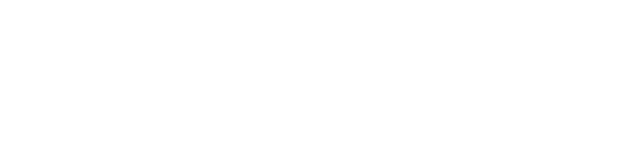
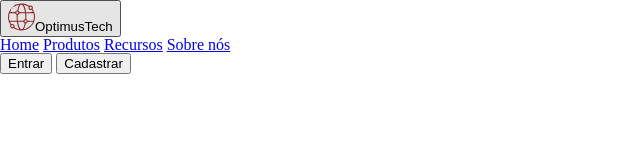
Before and after one commit to MF-Sergio/Pagina-sobre-nos-empresa, a plain HTML site: page index.html in a window 1280 px wide. Shown: the whole page, without its empty margins (0-640 px from the left). Drawn offline with Linux system fonts and the light colour scheme.

Commit message:
ajustando a base do cabeçalho

```diff
--- /dev/null
+++ b/css/reset.css
@@ -0,0 +1,48 @@
+/* http://meyerweb.com/eric/tools/css/reset/
+   v2.0 | 20110126
+   License: none (public domain)
+*/
+
+html, body, div, span, applet, object, iframe,
+h1, h2, h3, h4, h5, h6, p, blockquote, pre,
+a, abbr, acronym, address, big, cite, code,
+del, dfn, em, img, ins, kbd, q, s, samp,
+small, strike, strong, sub, sup, tt, var,
+b, u, i, center,
+dl, dt, dd, ol, ul, li,
+fieldset, form, label, legend,
+table, caption, tbody, tfoot, thead, tr, th, td,
+article, aside, canvas, details, embed,
+figure, figcaption, footer, header, hgroup,
+menu, nav, output, ruby, section, summary,
+time, mark, audio, video {
+	margin: 0;
+	padding: 0;
+	border: 0;
+	font-size: 100%;
+	font: inherit;
+	vertical-align: baseline;
+}
+/* HTML5 display-role reset for older browsers */
+article, aside, details, figcaption, figure,
+footer, header, hgroup, menu, nav, section {
+	display: block;
+}
+body {
+	line-height: 1;
+}
+ol, ul {
+	list-style: none;
+}
+blockquote, q {
+	quotes: none;
+}
+blockquote:before, blockquote:after,
+q:before, q:after {
+	content: '';
+	content: none;
+}
+table {
+	border-collapse: collapse;
+	border-spacing: 0;
+}
--- a/index.html
+++ b/index.html
@@ -4,21 +4,21 @@
     <meta charset="UTF-8">
     <meta http-equiv="X-UA-Compatible" content="IE=edge">
     <meta name="viewport" content="width=device-width, initial-scale=1.0">
-    <title>Document</title>
+    <title>OptimusTech | Sobre nós</title>
+    <link rel="stylesheet" href="css/reset.css">
+    <link rel="stylesheet" href="css/estilo.css">
 </head>
 <body>
-    <header>
-        <section class="navbar">
-            <div class="navbar__logo">
-
-            </div>
-            <div class="navbar__paginas">
-
-            </div>
-            <div class="navbar__botoes">
-
-            </div>
-        </section>
+    <header class="cabecalho">
+        <button class="cabecalho__homepage"><img src="img/worldwide 1 (Traced).svg">OptimusTech</button>
+        <nav>
+            <a href="#" class="cabecalho__link--home">Home</a>
+            <a href="#" class="cabecalho__link--produtos">Produtos</a>
+            <a href="#" class="cabecalho__link--recursos">Recursos</a>
+            <a href="#" class="cabecalho__link--sobrenos">Sobre nós</a>
+        </nav>
+        <button class="cabecalho__entrar">Entrar</button>
+        <button class="cabecalho__cadastrar">Cadastrar</button>
     </header>
 </body>
 </html>
```
Also changed, not shown: css/estilo.css (added), imagens/logo-imagem.png (deleted), img/worldwide 1 (Traced).svg (added).
